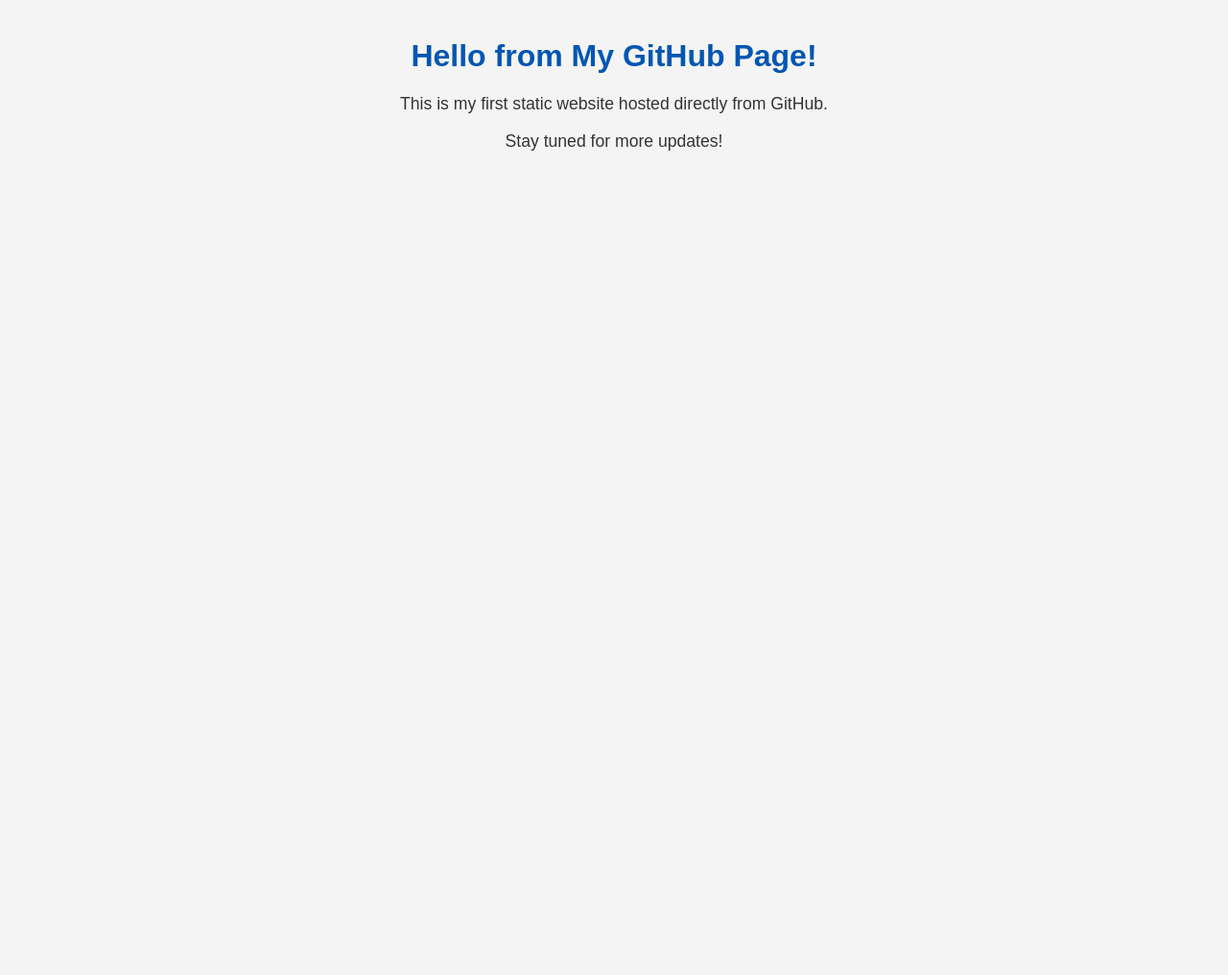
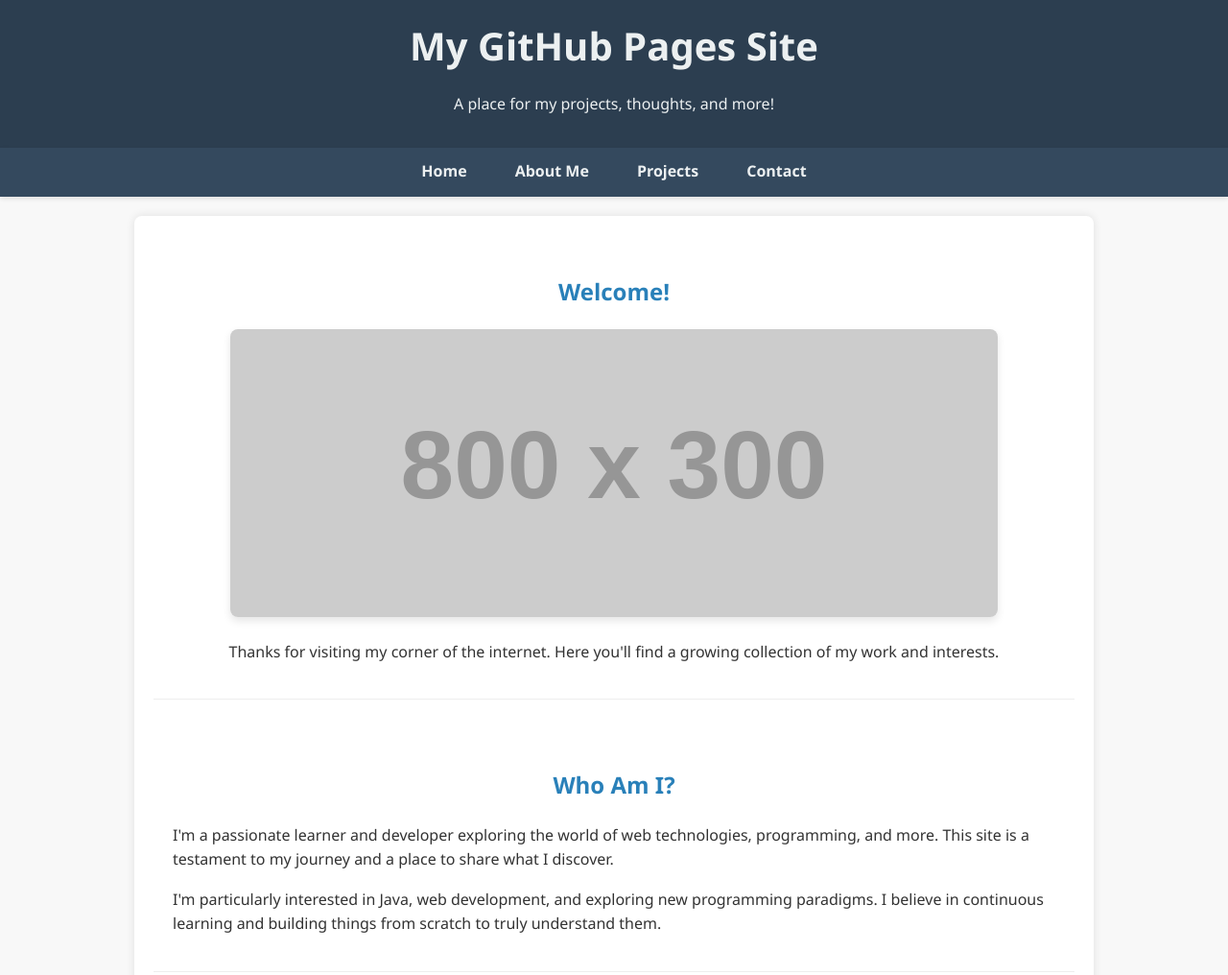
Before and after one commit to nyenchenko/nyenchenko.github.io, a plain HTML site: page index.html in a window 1280 px wide. Shown: the top 1016 px of the page at 96% size. Before the commit the page ends 800 px from the top, so only its background shows below. Drawn offline with Linux system fonts and the light colour scheme; placeholder pictures from the web are drawn by us.

Commit message:
Fleshing out web design

```diff
--- a/index.html
+++ b/index.html
@@ -3,26 +3,159 @@
 <head>
     <meta charset="UTF-8">
     <meta name="viewport" content="width=device-width, initial-scale=1.0">
-    <title>My Awesome GitHub Page</title>
+    <title>My Awesome GitHub Page - Home</title>
     <style>
         body {
-            font-family: Arial, sans-serif;
-            margin: 40px;
-            background-color: #f4f4f4;
+            font-family: 'Segoe UI', Tahoma, Geneva, Verdana, sans-serif;
+            margin: 0;
+            padding: 0;
+            background-color: #f8f8f8;
             color: #333;
+            line-height: 1.6;
+        }
+
+        header {
+            background-color: #2c3e50; /* Dark blue-grey */
+            color: #ecf0f1; /* Light grey */
+            padding: 1em 0;
             text-align: center;
         }
-        h1 {
-            color: #0056b3;
+
+        header h1 {
+            margin: 0;
+            font-size: 2.5em;
         }
-        p {
-            font-size: 1.1em;
+
+        nav {
+            background-color: #34495e; /* Slightly lighter blue-grey */
+            padding: 0.8em 0;
+            text-align: center;
+            box-shadow: 0 2px 5px rgba(0,0,0,0.1);
+        }
+
+        nav ul {
+            list-style: none;
+            padding: 0;
+            margin: 0;
+            display: flex; /* Makes items display in a row */
+            justify-content: center; /* Centers the navigation items */
+        }
+
+        nav ul li {
+            margin: 0 15px;
+        }
+
+        nav ul li a {
+            color: #ecf0f1;
+            text-decoration: none;
+            font-weight: bold;
+            padding: 5px 10px;
+            transition: background-color 0.3s ease;
+        }
+
+        nav ul li a:hover {
+            background-color: #2ecc71; /* Green highlight on hover */
+            border-radius: 4px;
+        }
+
+        main {
+            padding: 20px;
+            max-width: 960px; /* Constrain content width */
+            margin: 20px auto; /* Center main content */
+            background-color: #fff;
+            box-shadow: 0 0 10px rgba(0,0,0,0.1);
+            border-radius: 8px;
+        }
+
+        section {
+            margin-bottom: 30px;
+            padding: 20px;
+            border-bottom: 1px solid #eee; /* Separator between sections */
+        }
+
+        section:last-child {
+            border-bottom: none; /* No separator for the last section */
+        }
+
+        section h2 {
+            color: #2980b9; /* Blue heading */
+            text-align: center;
+            margin-bottom: 20px;
+        }
+
+        .hero-image {
+            text-align: center;
+            margin-bottom: 30px;
+        }
+
+        .hero-image img {
+            max-width: 100%;
+            height: auto;
+            border-radius: 8px;
+            box-shadow: 0 4px 8px rgba(0,0,0,0.1);
+        }
+
+        footer {
+            background-color: #2c3e50;
+            color: #ecf0f1;
+            text-align: center;
+            padding: 1.5em 0;
+            margin-top: 30px;
+            font-size: 0.9em;
         }
     </style>
 </head>
 <body>
-    <h1>Hello from My GitHub Page!</h1>
-    <p>This is my first static website hosted directly from GitHub.</p>
-    <p>Stay tuned for more updates!</p>
+
+    <header>
+        <h1>My GitHub Pages Site</h1>
+        <p>A place for my projects, thoughts, and more!</p>
+    </header>
+
+    <nav>
+        <ul>
+            <li><a href="index.html">Home</a></li>
+            <li><a href="about.html">About Me</a></li>
+            <li><a href="projects.html">Projects</a></li>
+            <li><a href="contact.html">Contact</a></li>
+        </ul>
+    </nav>
+
+    <main>
+        <section class="hero-image">
+            <h2>Welcome!</h2>
+            <img src="https://via.placeholder.com/800x300?text=Your+Awesome+Hero+Image+Here" alt="Placeholder Hero Image">
+            <p>Thanks for visiting my corner of the internet. Here you'll find a growing collection of my work and interests.</p>
+        </section>
+
+        <section id="about-section">
+            <h2>Who Am I?</h2>
+            <p>I'm a passionate learner and developer exploring the world of web technologies, programming, and more. This site is a testament to my journey and a place to share what I discover.</p>
+            <p>I'm particularly interested in Java, web development, and exploring new programming paradigms. I believe in continuous learning and building things from scratch to truly understand them.</p>
+        </section>
+
+        <section id="projects-preview">
+            <h2>Latest Projects</h2>
+            <p>Check out some of my recent work. You'll find more details on the <a href="projects.html">Projects page</a>.</p>
+            <ul>
+                <li><strong>Simple To-Do List App (Java):</strong> A console-based application demonstrating basic CRUD operations.</li>
+                <li><strong>Interactive Quiz (HTML/CSS/JS):</strong> A small web-based quiz to test knowledge on a specific topic.</li>
+                <li><strong>Data Visualization Script (Python):</strong> A script to process and visualize data from a CSV file.</li>
+            </ul>
+        </section>
+
+        <section id="contact-info">
+            <h2>Get in Touch</h2>
+            <p>I'm always open to new ideas, collaborations, or just a friendly chat. Feel free to reach out!</p>
+            <p>Email: <a href="mailto:your.email@example.com">your.email@example.com</a></p>
+            <p>Connect on: <a href="https://github.com/your-username" target="_blank">GitHub</a> | <a href="https://www.linkedin.com/in/yourprofile" target="_blank">LinkedIn</a></p>
+        </section>
+    </main>
+
+    <footer>
+        <p>&copy; 2025 Your Name/Your Username. All rights reserved.</p>
+        <p>Built with ❤️ and GitHub Pages.</p>
+    </footer>
+
 </body>
 </html>
```
